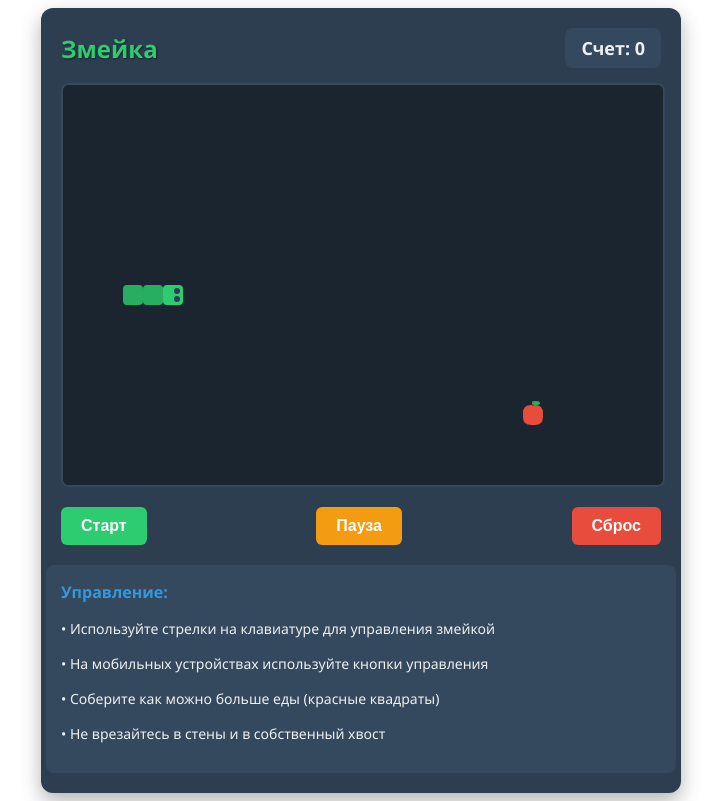
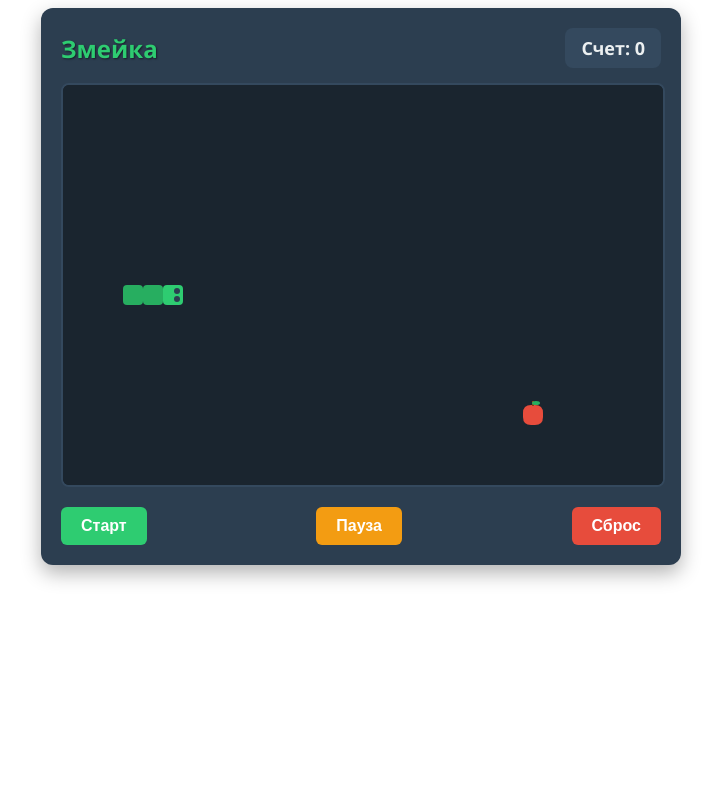
Before and after one commit to antiMRS/DEVANTIMRSRU, a plain HTML site: page snake/index.html in a window 1280 px wide. Shown: the whole page, without its empty margins (279-1000 px from the left). Drawn offline with Linux system fonts and the light colour scheme.

Commit message:
Update index.html

```diff
--- a/snake/index.html
+++ b/snake/index.html
@@ -1,3 +1,4 @@
+
 <!DOCTYPE html>
 <html lang="ru">
 <head>
@@ -230,14 +231,6 @@
             <button class="mobile-btn mobile-btn-left" id="left-btn">←</button>
             <button class="mobile-btn mobile-btn-down" id="down-btn">↓</button>
             <button class="mobile-btn mobile-btn-right" id="right-btn">→</button>
-        </div>
-
-        <div class="game-instructions">
-            <div class="instructions-title">Управление:</div>
-            <p>• Используйте стрелки на клавиатуре для управления змейкой</p>
-            <p>• На мобильных устройствах используйте кнопки управления</p>
-            <p>• Соберите как можно больше еды (красные квадраты)</p>
-            <p>• Не врезайтесь в стены и в собственный хвост</p>
         </div>
     </div>
 
```
